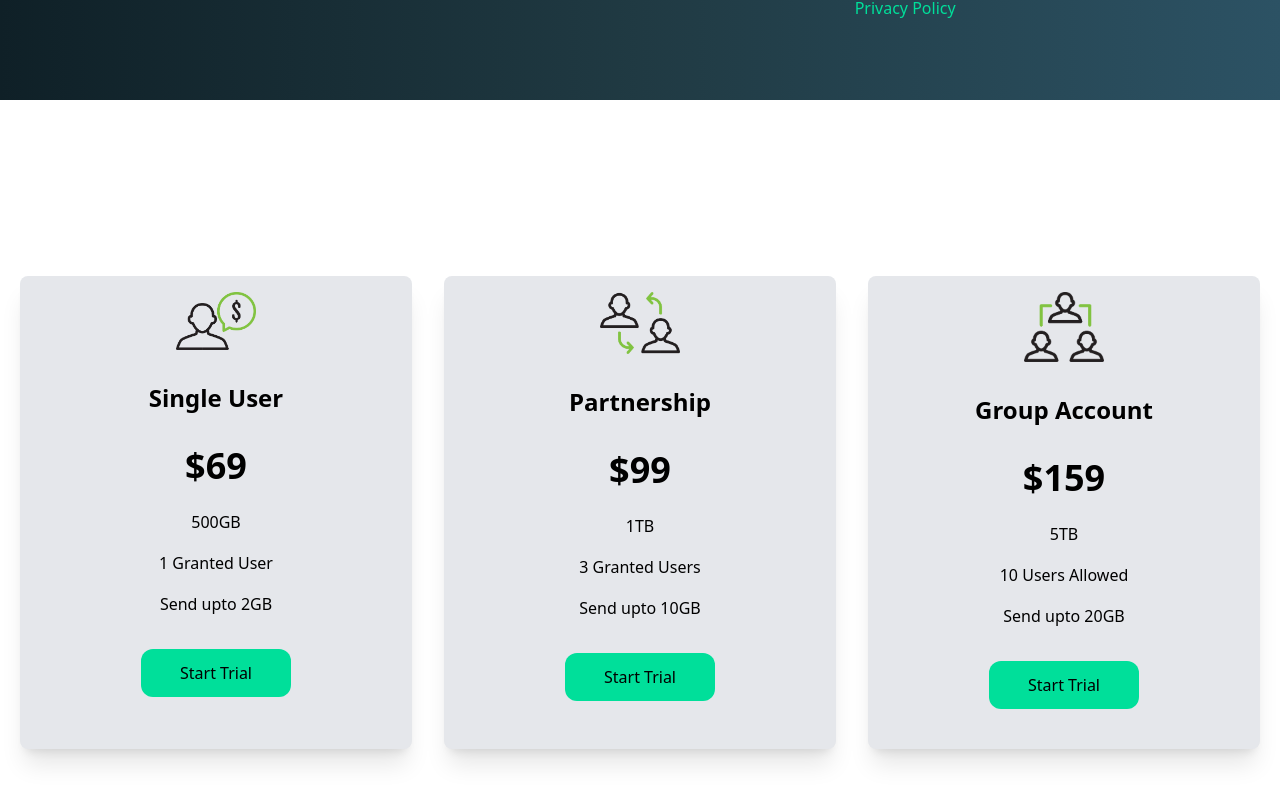
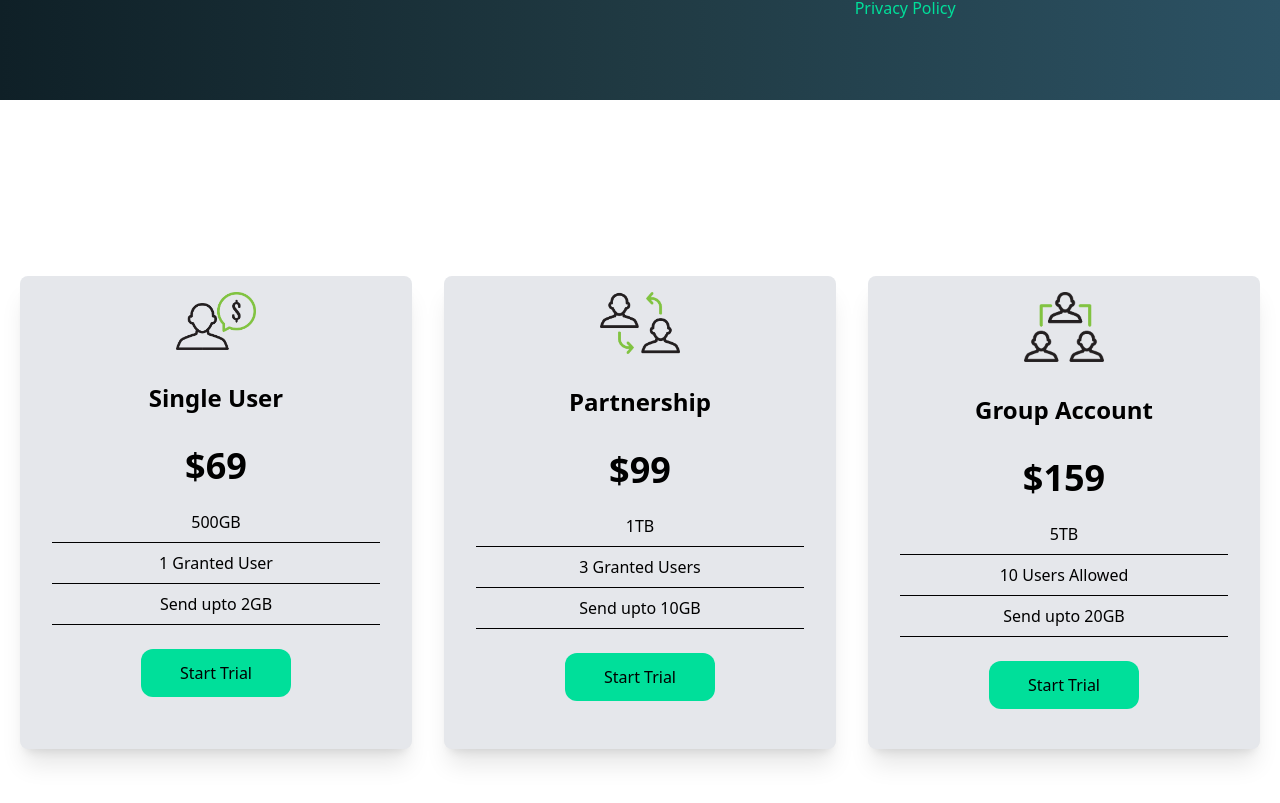
Before and after one commit to Parth-Kushwaha/financetw, a React (Create React App) app: page / in a window 1280 px wide. Shown: the part 1681-2484 px from the top of the page. Built offline with nearby package versions, Linux system fonts and the light colour scheme.

Commit message:
card done

```diff
--- a/src/components/Cards.jsx
+++ b/src/components/Cards.jsx
@@ -39,7 +39,6 @@ const Cards = () => {
         <div className='max-w-[1240px] mx-auto grid md:grid-cols-3 gap-8'>
             {cards.map((card,index) => (<Singlecard card={card} key={index}/>))}
         </div>
-
     </div>
   )
 }
--- a/src/components/Singlecard.jsx
+++ b/src/components/Singlecard.jsx
@@ -1,7 +1,4 @@
 import React from 'react'
-import Single from '../assets/single.png'
-import Double from '../assets/double.png'
-import Triple from '../assets/triple.png'
 
 const Singlecard = ({card}) => {
   return (
@@ -10,9 +7,9 @@ const Singlecard = ({card}) => {
             <h2 className='text-center text-2xl py-8 font-bold'>{card.user}</h2>
             <p className='text-center text-4xl font-bold'>{card.price}</p>
             <div className='text-center font-medium'>
-                <p className='py-2 border-b mx-8 mt-4'>{card.storage}</p>
-                <p className='py-2 border-b mx-8'>{card.user2}</p>
-                <p className='py-2 border-b mx-8'>{card.send}</p>
+                <p className='py-2 border-b border-black mx-8 mt-4'>{card.storage}</p>
+                <p className='py-2 border-b border-black mx-8'>{card.user2}</p>
+                <p className='py-2 border-b border-black mx-8'>{card.send}</p>
             </div>
             <button className='bg-[#00df9a] w-[150px] rounded-xl font-medium my-6 mx-auto py-3 text-black  hover:scale-105'>Start Trial</button>
         </div>
```
